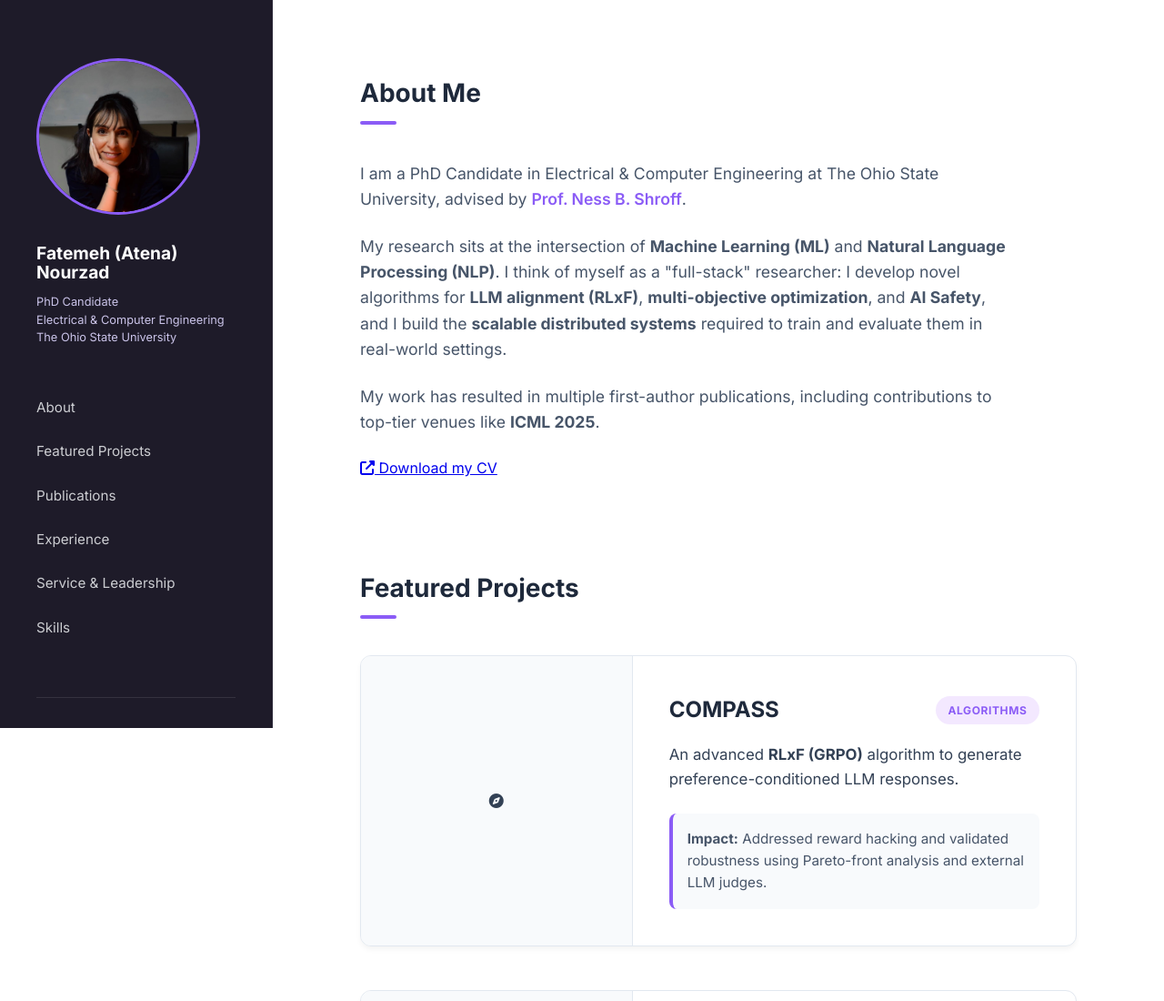
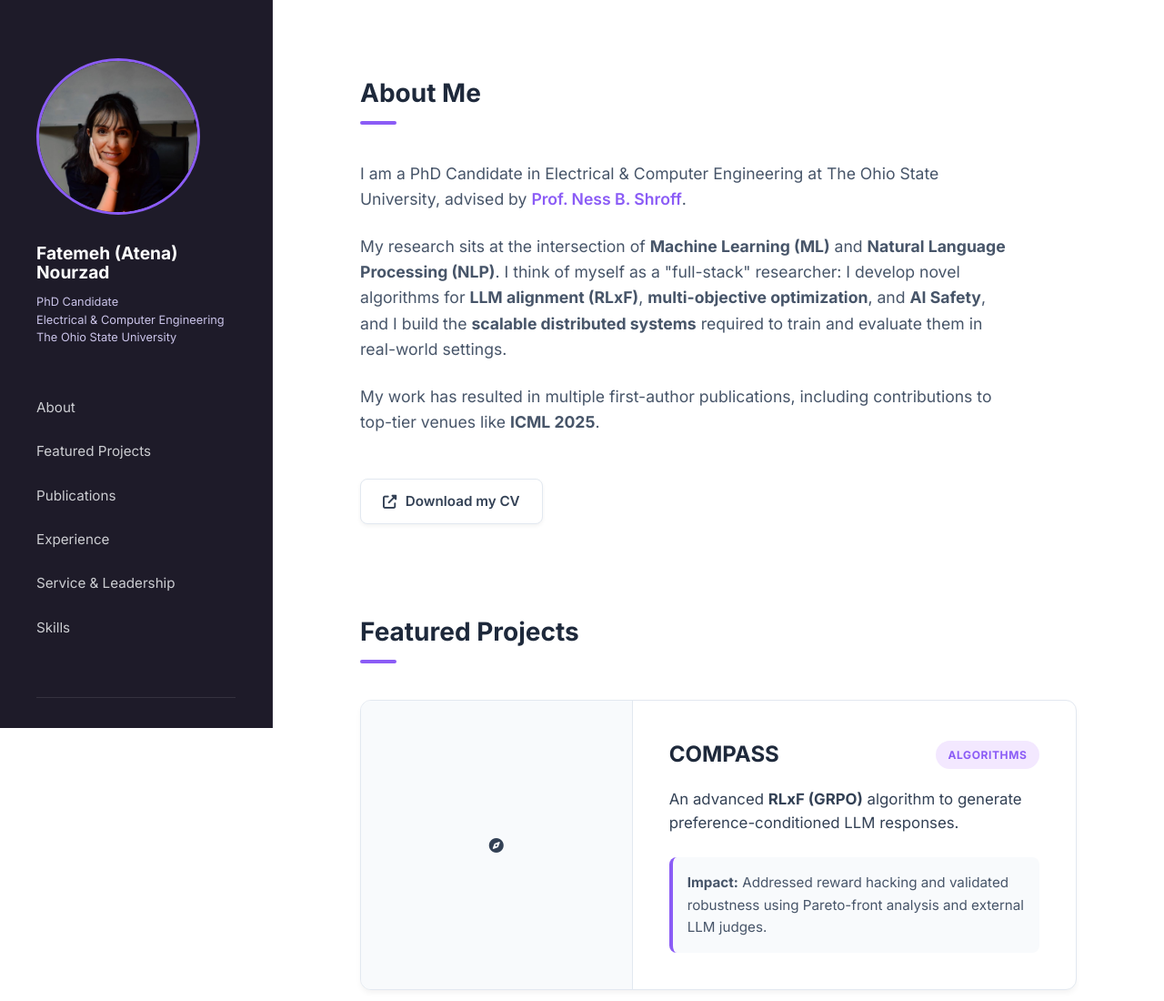
Before and after one commit to atinourzad/atinourzad.github.io, a plain HTML site: page index.html in a window 1280 px wide. Shown: the top 1100 px of the page at 91% size. Drawn offline with Linux system fonts and the light colour scheme.

Commit message:
Add action button styles with hover effects
Added styles for action button with hover effects.

```diff
--- a/index.html
+++ b/index.html
@@ -168,6 +168,34 @@
 
         a.text-link { color: var(--primary); text-decoration: none; font-weight: 600; border-bottom: 1px solid transparent; transition: border 0.2s; }
         a.text-link:hover { border-bottom: 1px solid var(--primary); }
+
+        /* --- ACTION BUTTON (Shared by CV and Scholar) --- */
+        .action-btn {
+            display: inline-flex;
+            align-items: center;
+            gap: 0.6rem;
+            margin-top: 1.5rem;
+            padding: 0.75rem 1.5rem; /* Larger padding for 'frame' look */
+            background-color: #fff;
+            color: var(--text);
+            text-decoration: none;
+            border-radius: 8px;
+            font-weight: 600;
+            font-size: 0.95rem;
+            transition: all 0.2s ease;
+            border: 1px solid var(--card-border); /* The Frame */
+            box-shadow: 0 2px 4px rgba(0,0,0,0.05);
+        }
+
+        /* Hover State: Changes color and lifts up */
+        .action-btn:hover {
+            border-color: var(--primary);
+            color: var(--primary);
+            transform: translateY(-2px);
+            box-shadow: 0 4px 12px rgba(139, 92, 246, 0.15);
+            background-color: #fdfcff;
+        }
+
 
         /* --- PROJECT CARDS --- */
         .project-card {
```
